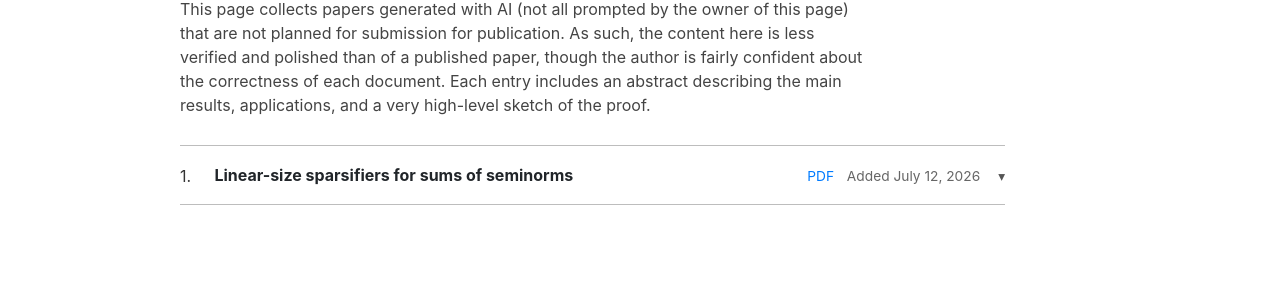
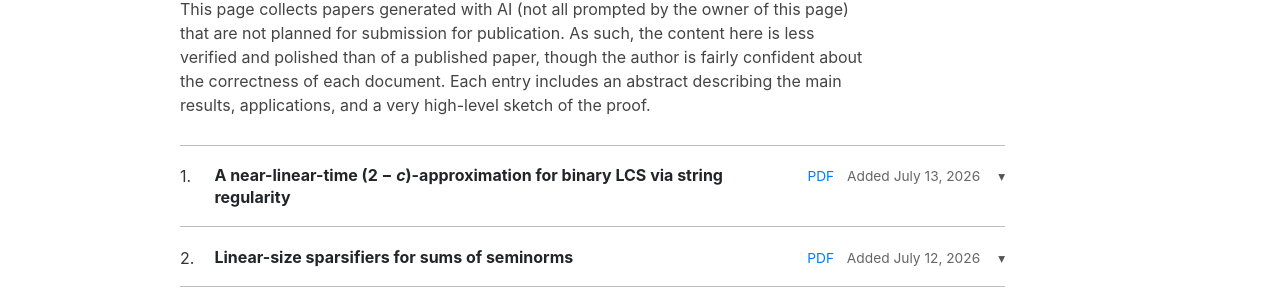
Before and after one commit to yangpliu/yangpliu.github.io, a website: page repository.html in a window 1280 px wide. Shown: the part 125-430 px from the top of the page. Drawn offline with Linux system fonts and the light colour scheme.

Commit message:
List binary LCS paper in repository

```diff
--- a/repository.html
+++ b/repository.html
@@ -183,6 +183,20 @@
           <li>
             <details class="paper-entry">
               <summary>
+                <span class="paper-title">A near-linear-time (2 &minus; <i>c</i>)-approximation for binary LCS via string regularity</span>
+                <span class="paper-links">
+                  <a class="paper-pdf" href="repo/binary-lcs-approximation/paper.pdf">PDF</a>
+                  <a class="paper-history" href="https://github.com/yangpliu/yangpliu.github.io/commit/d82c33a2ceee4e1d55a949942749f1da7df9cd5d" title="View the commit that added this paper">Added July 13, 2026</a>
+                </span>
+              </summary>
+              <div class="paper-details">
+                <p><b>Abstract.</b> This paper gives absolute constants &delta;, <i>c</i> &gt; 0 and a deterministic algorithm which, on arbitrary binary strings <i>s</i>, <i>t</i>, runs in (|<i>s</i>| + |<i>t</i>|) polylog(|<i>s</i>| + |<i>t</i>|) time and outputs an explicit common subsequence of length at least (1/2 + &delta;) LCS(<i>s</i>, <i>t</i>). Equivalently, it is a (2 &minus; <i>c</i>)-approximation, with no assumption that the input lengths or symbol counts agree. Combined with the reduction of Akmal and Vassilevska Williams, the result also gives, for every fixed alphabet size <i>q</i>, a deterministic near-linear-time (1/<i>q</i> + &delta;<sub><i>q</i></sub>)-approximation for arbitrary-length <i>q</i>-ary LCS. The technical core is a promise algorithm for exactly balanced equal-length binary strings. It converts the Guruswami&ndash;He&ndash;Li string-regularity decomposition into an explicit matching through physical-position grids, robust flag transfer, and an exact stitching dynamic program; trimming, a robust Rubinstein&ndash;Song case analysis, and the He&ndash;Li reduction then remove the balance and equal-length restrictions.</p>
+              </div>
+            </details>
+          </li>
+          <li>
+            <details class="paper-entry">
+              <summary>
                 <span class="paper-title">Linear-size sparsifiers for sums of seminorms</span>
                 <span class="paper-links">
                   <a class="paper-pdf" href="repo/sparsifying-sums-seminorms/paper.pdf">PDF</a>
```
